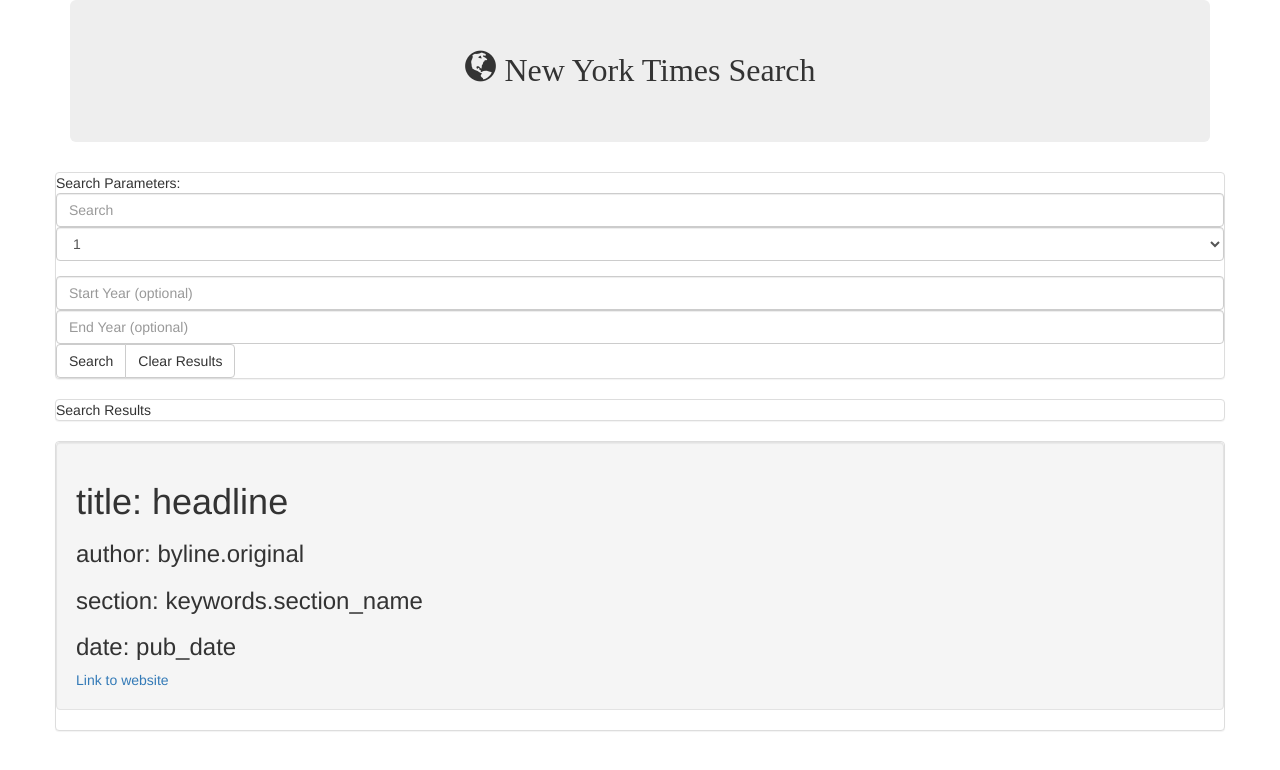
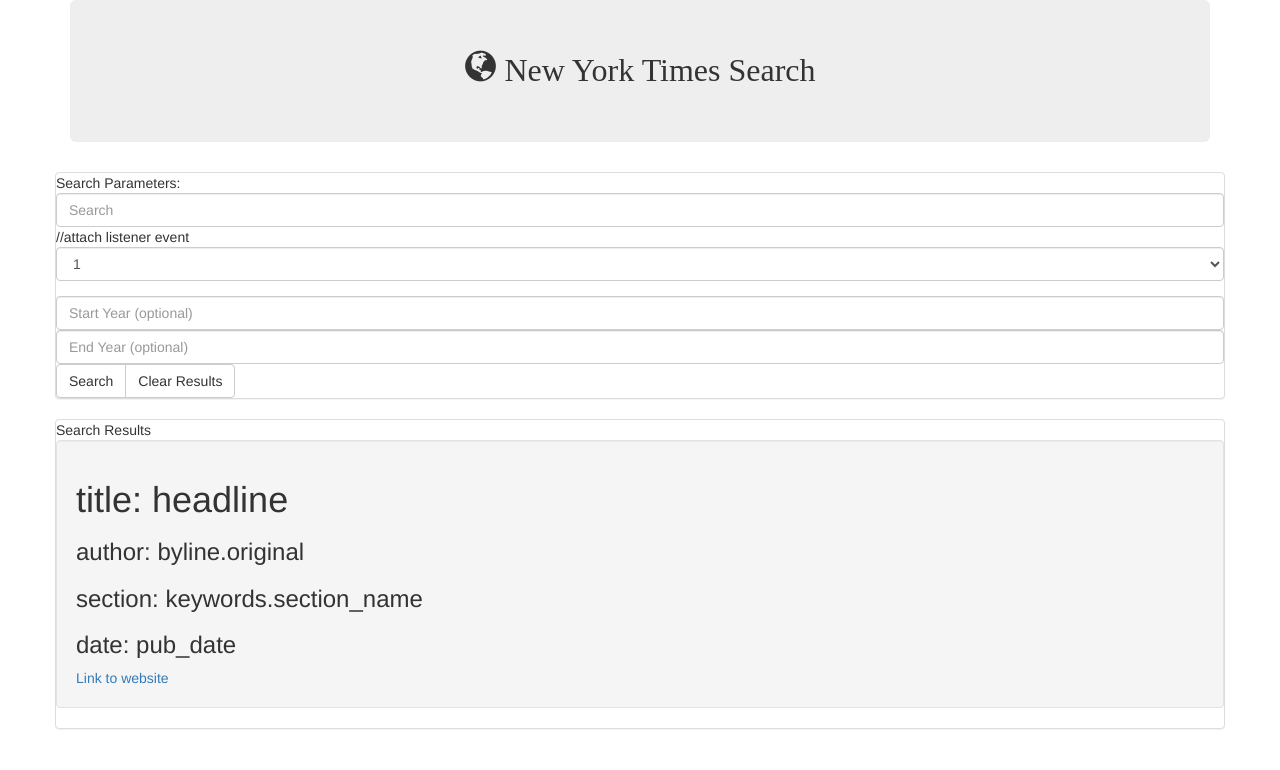
Before and after one commit to christin3/NYT-Group-Project, a plain HTML site: page index.html in a window 1280 px wide. Drawn offline with nearby package versions, Linux system fonts and the light colour scheme.

Commit message:
basic html no javascript

```diff
--- a/index.html
+++ b/index.html
@@ -1,103 +1,68 @@
 <!DOCTYPE html>
 <html lang="en">
+
 <head>
-
     <link rel="stylesheet" href="https://maxcdn.bootstrapcdn.com/bootstrap/3.3.7/css/bootstrap.min.css" integrity="sha384-BVYiiSIFeK1dGmJRAkycuHAHRg32OmUcww7on3RYdg4Va+PmSTsz/K68vbdEjh4u" crossorigin="anonymous">
     <meta charset="UTF-8">
     <title>Title</title>
 </head>
+
 <body>
 <div class="container">
-
     <div class="jumbotron">
         <span class="glyphicon glyphicon-globe"> </span> New York Times Search
     </div>
-
-
-
     <div class="row search">
         <div class="panel panel-default">
             Search Parameters:
-
             <input type="text" class="form-control" placeholder="Search" aria-describedby="basic-addon1">
+            <div class="form-group">
+                //attach listener event
+                <select class="form-control" id="numberRecord">
+                    <option value="1">1 </option>
+                    <option value="5">5</option>
+                    <option value="10">10</option>
+                </select>
+            </div>
+            <!-- /input-group -->
+            <input type="text" class="form-control" placeholder="Start Year (optional)" aria-describedby="basic-addon1">
+            <input type="text" class="form-control" placeholder="End Year (optional)" aria-describedby="basic-addon1">
+            <div class="btn-group" role="group" aria-label="...">
 
 
-                <div class="form-group">
-                    <select class="form-control" id="numberRecord">
-                        <option value ="1">1 </option>
-                        <option value ="5">5</option>
-                        <option value ="10">10</option>
-                        </select>
+                <button type="button" class="btn btn-default" id="search">Search</button>
+                <button type="button" class="btn btn-default" id="clear">Clear Results</button>
 
-                </div><!-- /input-group -->
-
-
-            <input type="text" class="form-control" placeholder="Start Year (optional)" aria-describedby="basic-addon1">
-
-            <input type="text" class="form-control" placeholder="End Year (optional)" aria-describedby="basic-addon1">
-
-
-            <div class="btn-group" role="group" aria-label="...">
-                <button type="button" class="btn btn-default">Search</button>
-                <button type="button" class="btn btn-default">Clear Results</button>
 
             </div>
         </div>
     </div>
     <div class="row returnResults">
-                <div class="panel panel-default">
-                    Search Results </div></div>
-
-<div class = "row ">
         <div class=" panel panel-default">
-
-    <div class="well" id ="">
+            Search Results
+            <div class="well" id="wellInfo">
                 <h1> title:  headline</h1>
                 <h3>author: byline.original</h3>
                 <h3>section: keywords.section_name</h3>
                 <h3> date: pub_date</h3>
                 <a href=""> Link to website</a>
             </div>
+        </div>
+    </div>
+</div>
+<script>
+</script>
+</body>
 
-
-</div>
-
-</div>
-
-
-
-
-
-
-
-
-</div>
-</body>
 </html>
-
 <style>
-    .jumbotron{
-        font-size:xx-large;
+    .jumbotron {
+        font-size: xx-large;
         text-align: center;
         font-family: "American Typewriter";
-
-
     }
 
-    .search{
+    .search {}
 
-
-
-    }
-
-    .returnResults
-
-
-    }
-
-
-
-
-
-
+    .returnResults {}
 </style>
```
Lines whose indentation alone changed are shown as unchanged.
